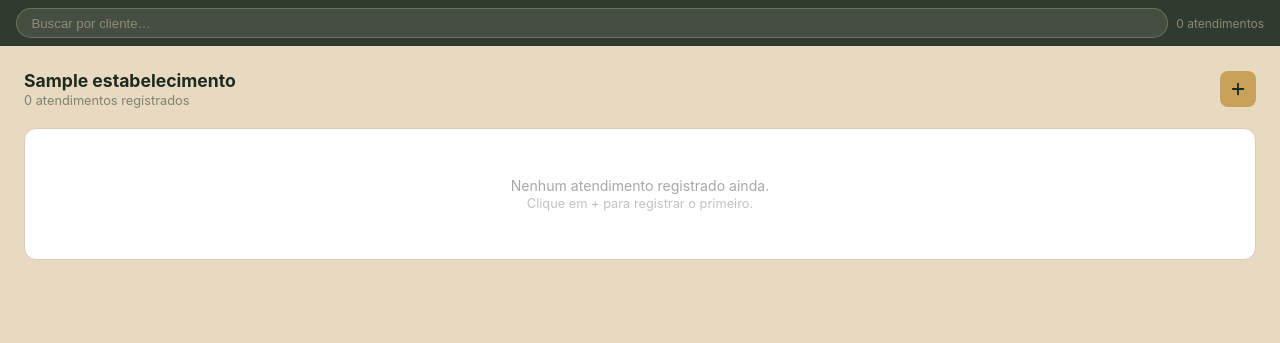
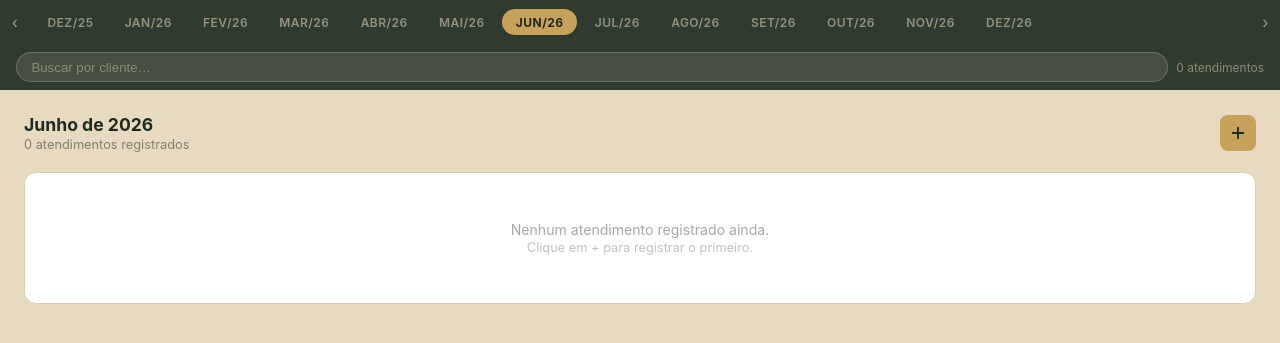
Before and after one commit to welder60/braid_system, a Django app: page /atendimentos/ in a window 1280 px wide. Shown: the part 53-396 px from the top of the page. Run offline with Django 5.2, Linux system fonts and the light colour scheme; a user stored in the database is signed in; tables that the repository leaves empty hold one stand-in row (values such as "Sample post").

Commit message:
Add month selector and persist month in attendances
Introduce a horizontal month carousel in the attendimentos template (styles, buttons, JS to center/navigate active month) and show active month label. Pass mes/ano to client JS and include hidden mes/ano fields / query params on create, edit and delete actions so the selected month is preserved across navigation. Update views: _ctx_atendimentos now accepts mes/ano, defaults to today, builds a +/-6 month list and mes_label, and filters Atendimento queryset by year/month. Redirects after create/edit/delete also preserve mes/ano.

```diff
--- a/braid_system/core/templates/core/atendimentos.html
+++ b/braid_system/core/templates/core/atendimentos.html
@@ -33,6 +33,62 @@
       overflow: hidden;
       height: calc(100vh - 56px);
     }
+
+    /* Carrossel horizontal de meses */
+    .month-bar {
+      background: var(--color-moss);
+      display: flex;
+      align-items: center;
+      gap: 0;
+      flex-shrink: 0;
+      user-select: none;
+    }
+    .month-arrow {
+      flex-shrink: 0;
+      background: none;
+      border: none;
+      color: rgba(231,218,193,0.6);
+      font-size: 1.1rem;
+      padding: 0 0.75rem;
+      height: 44px;
+      cursor: pointer;
+      display: flex;
+      align-items: center;
+      transition: color 0.15s;
+    }
+    .month-arrow:hover { color: var(--color-sand); }
+    .month-track-wrap {
+      flex: 1;
+      overflow-x: auto;
+      overflow-y: hidden;
+      scroll-behavior: smooth;
+    }
+    .month-track-wrap::-webkit-scrollbar { display: none; }
+    .month-track {
+      display: flex;
+      gap: 0.25rem;
+      padding: 0.35rem 0.25rem;
+    }
+    .month-btn {
+      flex-shrink: 0;
+      padding: 0.35rem 0.85rem;
+      border-radius: 20px;
+      border: none;
+      background: transparent;
+      color: rgba(231,218,193,0.55);
+      font-size: 0.75rem;
+      font-weight: 600;
+      letter-spacing: 0.04em;
+      text-align: center;
+      cursor: pointer;
+      text-decoration: none;
+      white-space: nowrap;
+      transition: background 0.15s, color 0.15s;
+      text-transform: uppercase;
+      display: block;
+    }
+    .month-btn:hover { background: rgba(200,161,90,0.18); color: var(--color-sand); }
+    .month-btn.active { background: var(--color-gold); color: var(--color-forest); font-weight: 700; }
 
     /* Barra de busca */
     .search-bar {
@@ -247,6 +303,23 @@
 
   <div class="page-body">
 
+    <!-- Carrossel horizontal de meses -->
+    <div class="month-bar">
+      <button class="month-arrow" id="arrowPrev" title="Mês anterior">&#8249;</button>
+      <div class="month-track-wrap" id="trackWrap">
+        <div class="month-track" id="monthTrack">
+          {% for m in meses %}
+            <a class="month-btn {% if m.mes == mes_ativo and m.ano == ano_ativo %}active{% endif %}"
+               href="?mes={{ m.mes }}&ano={{ m.ano }}"
+               data-active="{% if m.mes == mes_ativo and m.ano == ano_ativo %}1{% else %}0{% endif %}">
+              {{ m.label }}
+            </a>
+          {% endfor %}
+        </div>
+      </div>
+      <button class="month-arrow" id="arrowNext" title="Próximo mês">&#8250;</button>
+    </div>
+
     <div class="search-bar">
       <input type="text" class="search-input" id="searchInput" placeholder="Buscar por cliente…" oninput="filtrarAtend()" autocomplete="off">
       <span class="search-count" id="searchCount">{{ total_atendimentos }} atendimento{{ total_atendimentos|pluralize:"s" }}</span>
@@ -272,7 +345,7 @@
 
         <div class="page-header">
           <div>
-            <div class="page-titulo">{{ estabelecimento_ativo.nome }}</div>
+            <div class="page-titulo">{{ mes_label }}</div>
             <div class="page-subtitulo">{{ total_atendimentos }} atendimento{{ total_atendimentos|pluralize:"s" }} registrado{{ total_atendimentos|pluralize:"s" }}</div>
           </div>
           <button class="btn-novo" onclick="abrirWizard()" title="Novo atendimento">
@@ -283,8 +356,10 @@
         {% if editando %}
           <div class="form-card">
             <h2>Editar Atendimento</h2>
-            <form method="post" action="{% url 'atendimento_editar' editando.pk %}">
+            <form method="post" action="{% url 'atendimento_editar' editando.pk %}?mes={{ mes_ativo }}&ano={{ ano_ativo }}">
               {% csrf_token %}
+              <input type="hidden" name="mes" value="{{ mes_ativo }}">
+              <input type="hidden" name="ano" value="{{ ano_ativo }}">
               <div class="form-grid">
                 <div class="form-group full">
                   <label>Cliente</label>
@@ -312,7 +387,7 @@
                 </div>
               </div>
               <div class="form-actions">
-                <a href="{% url 'atendimentos' %}" class="btn-cancelar">Cancelar</a>
+                <a href="{% url 'atendimentos' %}?mes={{ mes_ativo }}&ano={{ ano_ativo }}" class="btn-cancelar">Cancelar</a>
                 <button type="submit" class="btn-salvar">Salvar alterações</button>
               </div>
             </form>
@@ -344,7 +419,7 @@
                   {% endif %}
                 </div>
                 <div class="atend-acoes">
-                  <a class="btn-icon btn-icon-edit" href="{% url 'atendimento_editar' at.pk %}" title="Editar">
+                  <a class="btn-icon btn-icon-edit" href="{% url 'atendimento_editar' at.pk %}?mes={{ mes_ativo }}&ano={{ ano_ativo }}" title="Editar">
                     <svg width="15" height="15" viewBox="0 0 24 24" fill="none" stroke="currentColor" stroke-width="2" stroke-linecap="round" stroke-linejoin="round"><path d="M11 4H4a2 2 0 0 0-2 2v14a2 2 0 0 0 2 2h14a2 2 0 0 0 2-2v-7"/><path d="M18.5 2.5a2.121 2.121 0 0 1 3 3L12 15l-4 1 1-4 9.5-9.5z"/></svg>
                   </a>
                   <button class="btn-icon btn-icon-del" onclick="abrirModal('{{ at.pk }}','{{ at.cliente.apelido|escapejs }}')" title="Excluir">
@@ -392,6 +467,34 @@
   </div>
 
   <script>
+    // ───────────── Carrossel de meses ─────────────
+    (function() {
+      const track   = document.getElementById('monthTrack');
+      const wrap    = document.getElementById('trackWrap');
+      const btnPrev = document.getElementById('arrowPrev');
+      const btnNext = document.getElementById('arrowNext');
+      const active  = track ? track.querySelector('[data-active="1"]') : null;
+
+      function centerActive() {
+        if (!active || !wrap) return;
+        const itemLeft  = active.offsetLeft;
+        const itemWidth = active.offsetWidth;
+        const wrapWidth = wrap.clientWidth;
+        const target    = Math.max(0, itemLeft - wrapWidth / 2 + itemWidth / 2);
+        wrap.scrollLeft = target;
+      }
+      centerActive();
+
+      if (btnPrev) btnPrev.addEventListener('click', () => {
+        const prev = active ? active.previousElementSibling : null;
+        if (prev) prev.click();
+      });
+      if (btnNext) btnNext.addEventListener('click', () => {
+        const next = active ? active.nextElementSibling : null;
+        if (next) next.click();
+      });
+    })();
+
     // ───────────── Dados do servidor ─────────────
     const CLIENTES = [
       {% for cl in clientes %}{ id:"{{ cl.pk }}", nome:"{{ cl.apelido|escapejs }}" }{% if not forloop.last %},{% endif %}
@@ -414,6 +517,8 @@
     ];
     const CRIAR_URL = "{% url 'atendimento_criar' %}";
     const CSRF = "{{ csrf_token }}";
+    const MES_ATIVO = "{{ mes_ativo }}";
+    const ANO_ATIVO = "{{ ano_ativo }}";
 
     // ───────────── Estado ─────────────
     let S = {};
@@ -712,6 +817,8 @@
       form.method = 'post'; form.action = CRIAR_URL; form.style.display = 'none';
       const add = (n,v) => { const i = document.createElement('input'); i.type='hidden'; i.name=n; i.value=v; form.appendChild(i); };
       add('csrfmiddlewaretoken', CSRF);
+      add('mes', MES_ATIVO);
+      add('ano', ANO_ATIVO);
       if (S.clienteId) add('cliente_id', S.clienteId); else add('novo_cliente', S.novoCliente);
       add('data', S.data); add('hora', S.hora);
       add('pagamento_valor', S.pagamento);
@@ -736,7 +843,7 @@
     // ───────────── Modal exclusão ─────────────
     function abrirModal(pk, nome){
       document.getElementById('modalDesc').textContent = 'Tem certeza que deseja excluir o atendimento de "'+nome+'"? Esta ação não pode ser desfeita.';
-      document.getElementById('formExcluir').action = '/atendimentos/'+pk+'/excluir/';
+      document.getElementById('formExcluir').action = '/atendimentos/'+pk+'/excluir/?mes='+MES_ATIVO+'&ano='+ANO_ATIVO;
       document.getElementById('modalExcluir').classList.add('open');
     }
     function fecharModal(){ document.getElementById('modalExcluir').classList.remove('open'); }
--- a/braid_system/core/views.py
+++ b/braid_system/core/views.py
@@ -602,8 +602,30 @@ def _parse_dinheiro(raw):
         return None
 
 
-def _ctx_atendimentos(request, editando=None):
+def _ctx_atendimentos(request, editando=None, mes=None, ano=None):
+    from datetime import date as date_cls
     estabelecimento = _get_estabelecimento_ativo(request)
+
+    hoje = date_cls.today()
+    ano = ano or hoje.year
+    mes = mes or hoje.month
+
+    MESES_PT = ['', 'Jan', 'Fev', 'Mar', 'Abr', 'Mai', 'Jun',
+                'Jul', 'Ago', 'Set', 'Out', 'Nov', 'Dez']
+    MESES_PT_FULL = ['', 'Janeiro', 'Fevereiro', 'Março', 'Abril', 'Maio', 'Junho',
+                     'Julho', 'Agosto', 'Setembro', 'Outubro', 'Novembro', 'Dezembro']
+
+    meses = []
+    for delta in range(-6, 7):
+        m = mes + delta
+        y = ano
+        while m < 1:
+            m += 12
+            y -= 1
+        while m > 12:
+            m -= 12
+            y += 1
+        meses.append({'mes': m, 'ano': y, 'label': f"{MESES_PT[m]}/{str(y)[2:]}"})
 
     atendimentos_lista = []
     clientes_qs = Cliente.objects.none()
@@ -618,7 +640,7 @@ def _ctx_atendimentos(request, editando=None):
 
         qs = (
             Atendimento.objects
-            .filter(estabelecimento=estabelecimento)
+            .filter(estabelecimento=estabelecimento, data__year=ano, data__month=mes)
             .select_related('cliente')
             .prefetch_related('pagamentos', 'caracteristicas__opcao', 'custos')
             .order_by('-data', '-hora')
@@ -679,13 +701,19 @@ def _ctx_atendimentos(request, editando=None):
         'editando': editando,
         'hoje': agora.strftime('%Y-%m-%d'),
         'agora': agora.strftime('%H:%M'),
+        'mes_ativo': mes,
+        'ano_ativo': ano,
+        'meses': meses,
+        'mes_label': f"{MESES_PT_FULL[mes]} de {ano}",
     }
 
 
 def atendimentos(request):
     if not request.user.is_authenticated:
         return redirect('home')
-    return render(request, 'core/atendimentos.html', _ctx_atendimentos(request))
+    mes = int(request.GET.get('mes') or 0) or None
+    ano = int(request.GET.get('ano') or 0) or None
+    return render(request, 'core/atendimentos.html', _ctx_atendimentos(request, mes=mes, ano=ano))
 
 
 def atendimento_criar(request):
@@ -790,7 +818,9 @@ def atendimento_criar(request):
     except Exception as exc:  # noqa: BLE001
         messages.error(request, f'Erro ao registrar atendimento: {exc}')
 
-    return redirect('atendimentos')
+    mes = int(request.POST.get('mes', 0)) or None
+    ano = int(request.POST.get('ano', 0)) or None
+    return redirect(f'/atendimentos/?mes={mes or ""}&ano={ano or ""}')
 
 
 def atendimento_editar(request, pk):
@@ -798,8 +828,12 @@ def atendimento_editar(request, pk):
         return redirect('home')
     estabelecimento = _get_estabelecimento_ativo(request)
     atendimento = get_object_or_404(Atendimento, pk=pk, estabelecimento=estabelecimento)
+    mes = int(request.GET.get('mes', atendimento.data.month))
+    ano = int(request.GET.get('ano', atendimento.data.year))
 
     if request.method == 'POST':
+        mes = int(request.POST.get('mes', mes))
+        ano = int(request.POST.get('ano', ano))
         cliente_id = request.POST.get('cliente_id', '').strip()
         data_val = request.POST.get('data', '').strip()
         hora_val = request.POST.get('hora', '').strip()
@@ -840,14 +874,14 @@ def atendimento_editar(request, pk):
                                 valor=pagamento_dec,
                             )
                 messages.success(request, 'Atendimento atualizado.')
-                return redirect('atendimentos')
+                return redirect(f'/atendimentos/?mes={mes}&ano={ano}')
             except Exception as exc:  # noqa: BLE001
                 messages.error(request, f'Erro ao atualizar: {exc}')
         else:
             for e in erros:
                 messages.error(request, e)
 
-    return render(request, 'core/atendimentos.html', _ctx_atendimentos(request, editando=atendimento))
+    return render(request, 'core/atendimentos.html', _ctx_atendimentos(request, editando=atendimento, mes=mes, ano=ano))
 
 
 def atendimento_excluir(request, pk):
@@ -855,10 +889,12 @@ def atendimento_excluir(request, pk):
         return redirect('home')
     estabelecimento = _get_estabelecimento_ativo(request)
     atendimento = get_object_or_404(Atendimento, pk=pk, estabelecimento=estabelecimento)
+    mes = atendimento.data.month
+    ano = atendimento.data.year
     if request.method == 'POST':
         atendimento.delete()
         messages.success(request, 'Atendimento removido.')
-    return redirect('atendimentos')
+    return redirect(f'/atendimentos/?mes={mes}&ano={ano}')
 
 
 def _get_estabelecimento_ativo(request):
```
